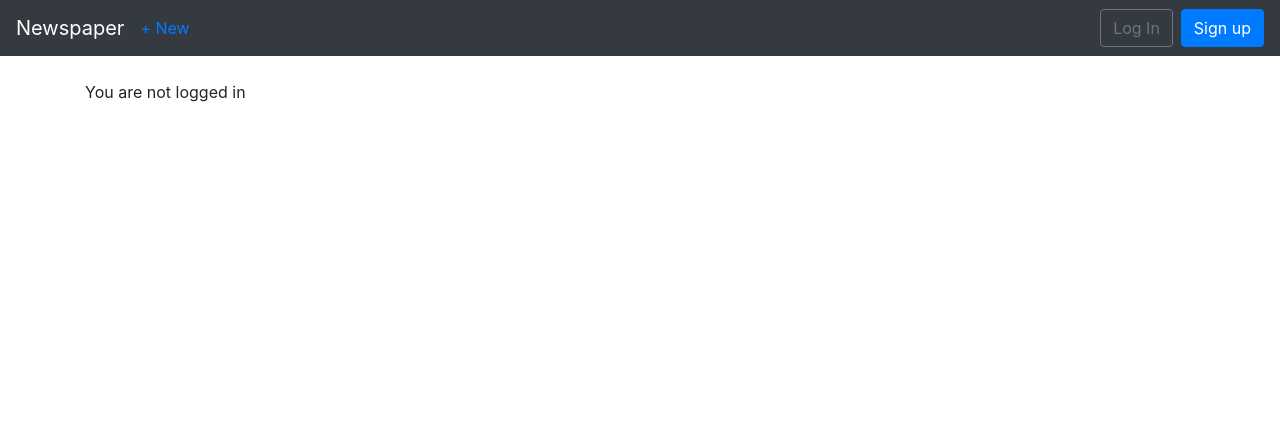
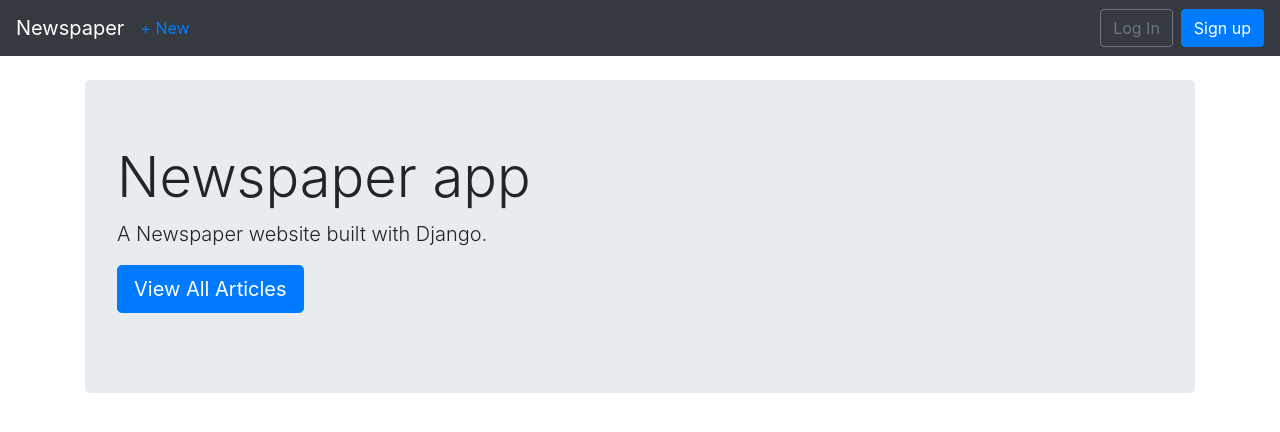
Before and after one commit to Van4ooo/auth_system_for_django, a Django app: page / in a window 1280 px wide. Shown: the top 432 px of the page. Run offline with Django 4.2, Linux system fonts and the light colour scheme.

Commit message:
add jumbotron with link on articles page

```diff
--- a/templates/home.html
+++ b/templates/home.html
@@ -3,9 +3,12 @@
 {% block title%} Home page {% endblock title%}
 
 {% block content%}
-    {% if user.is_authenticated %}
-        <p>Hi <b>{{ user.username }}</b></p>
-    {% else %}
-        <p> You are not logged in</p>
-    {% endif %}
+    <div class="jumbotron">
+        <h1 class="display-4">Newspaper app</h1>
+        <p class="lead">A Newspaper website built with Django.</p>
+        <p class="lead">
+            <a class="btn btn-primary btn-lg" href="{% url 'articles' %}"
+            role="button">View All Articles</a>
+        </p>
+    </div>
 {% endblock content%}
```
